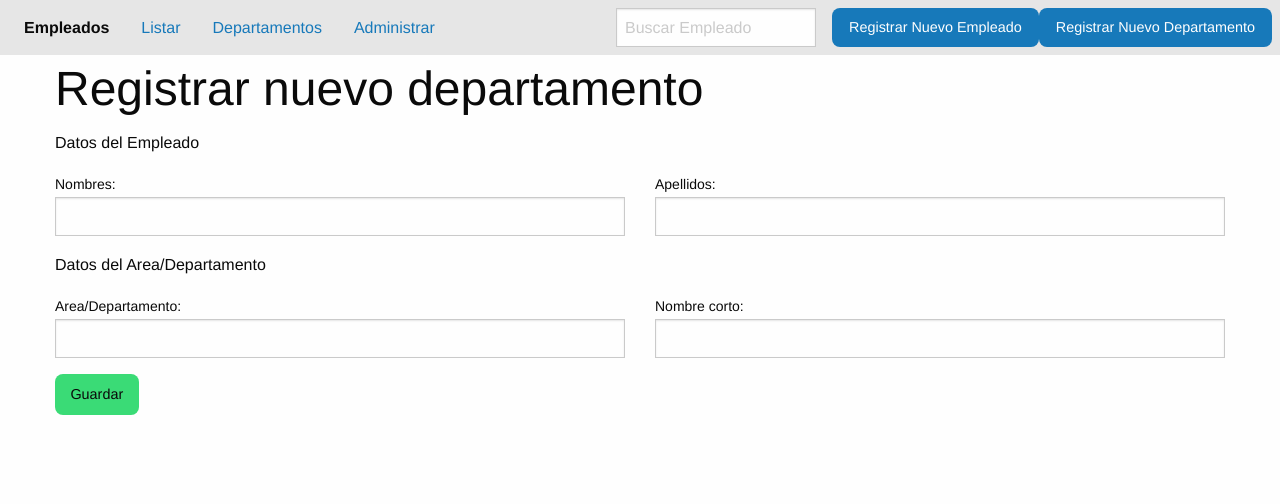
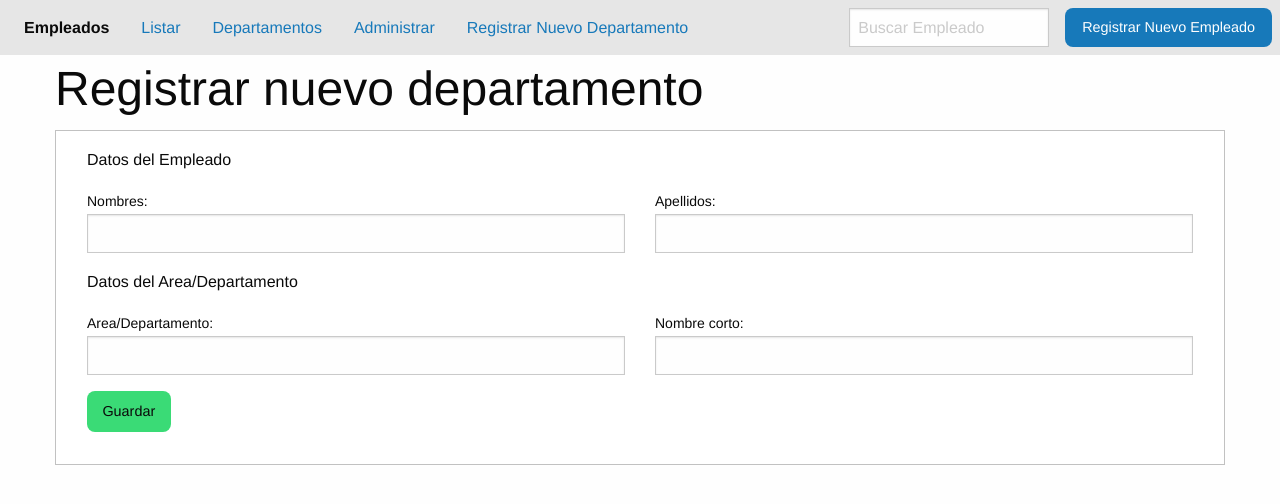
Before and after one commit to rauljr87/practica-empleado, a Django app: page /new_departamento/ in a window 1280 px wide. Shown: the top 504 px of the page. Run offline with Django 4.2, Linux system fonts and the light colour scheme; some libraries are stand-ins or nearby versions.

Commit message:
style templates

```diff
--- a/templates/departamento/new_departamento.html
+++ b/templates/departamento/new_departamento.html
@@ -26,13 +26,14 @@
         <div class="grid-x">
             <h1 class="cell">Registrar nuevo departamento</h1>
 
-            <form class="grid-x grid-margin-x" method="POST">
+            <form class="cell callout grid-x grid-margin-x" method="POST">
 
                 <!-- llave de seguridad para negociación html -->
                 {% csrf_token %}
 
                 <p class="cell">Datos del Empleado</p>
 
+                <!-- elementos copiados del formulario -->
                 <div class="cell large-6">
                     <label>Nombres:
                         {{ form.nombre }}
--- a/templates/includes/header.html
+++ b/templates/includes/header.html
@@ -8,13 +8,13 @@
         <li><a href="{% url 'persona_app:list_all' %}">Listar</a></li>
         <li><a href="{% url 'departamento_app:lista_departamento' %}">Departamentos</a></li>
         <li><a href="{% url 'persona_app:list_admin_empleados' %}">Administrar</a></li>
+        <li><a href="{% url 'departamento_app:new_departamento' %}">Registrar Nuevo Departamento</a></li>
       </ul>
     </div>
     <div class="top-bar-right">
       <ul class="menu">
         <li><input type="search" placeholder="Buscar Empleado"></li>
         <li><a href="{% url 'persona_app:add_empleado' %}" class="button" style="border-radius: 8px">Registrar Nuevo Empleado</a></li>
-        <li><a href="{% url 'departamento_app:new_departamento' %}" class="button" style="border-radius: 8px">Registrar Nuevo Departamento</a></li>
       </ul>
     </div>
   </div>
```
